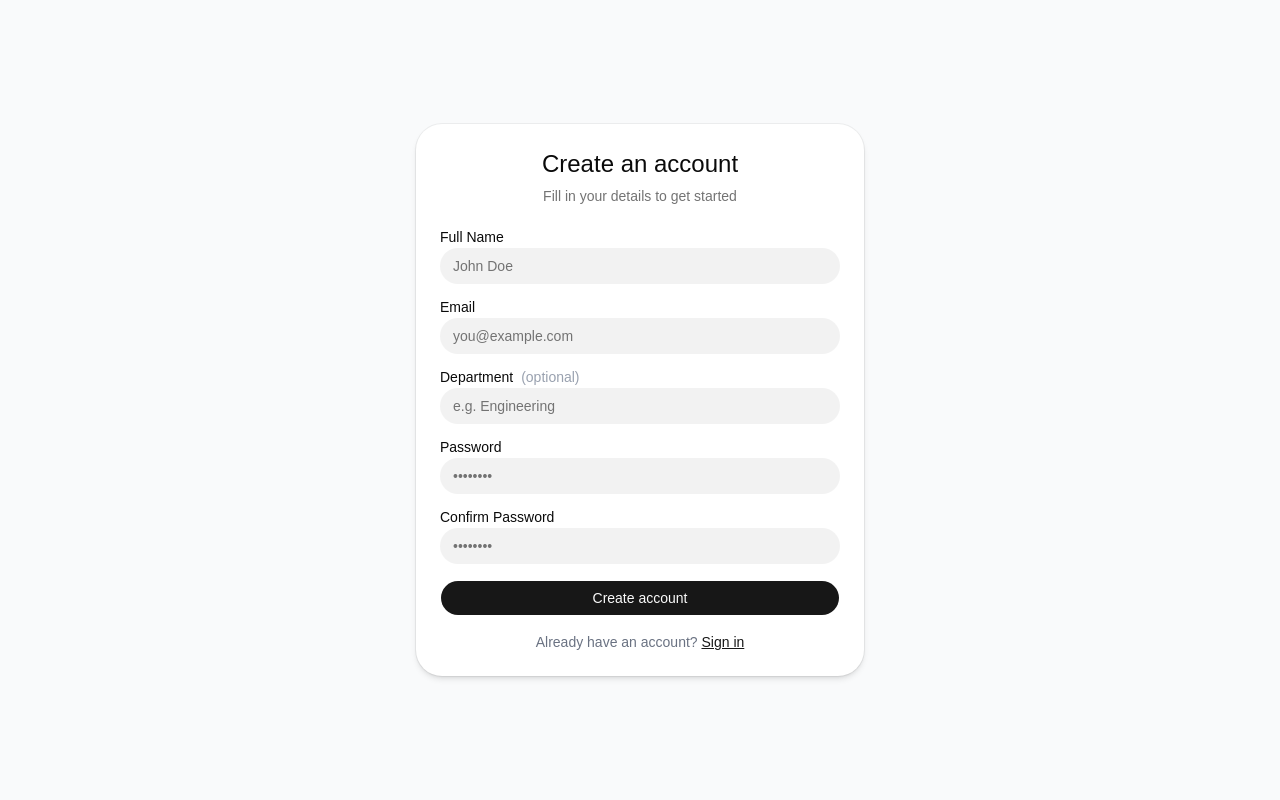
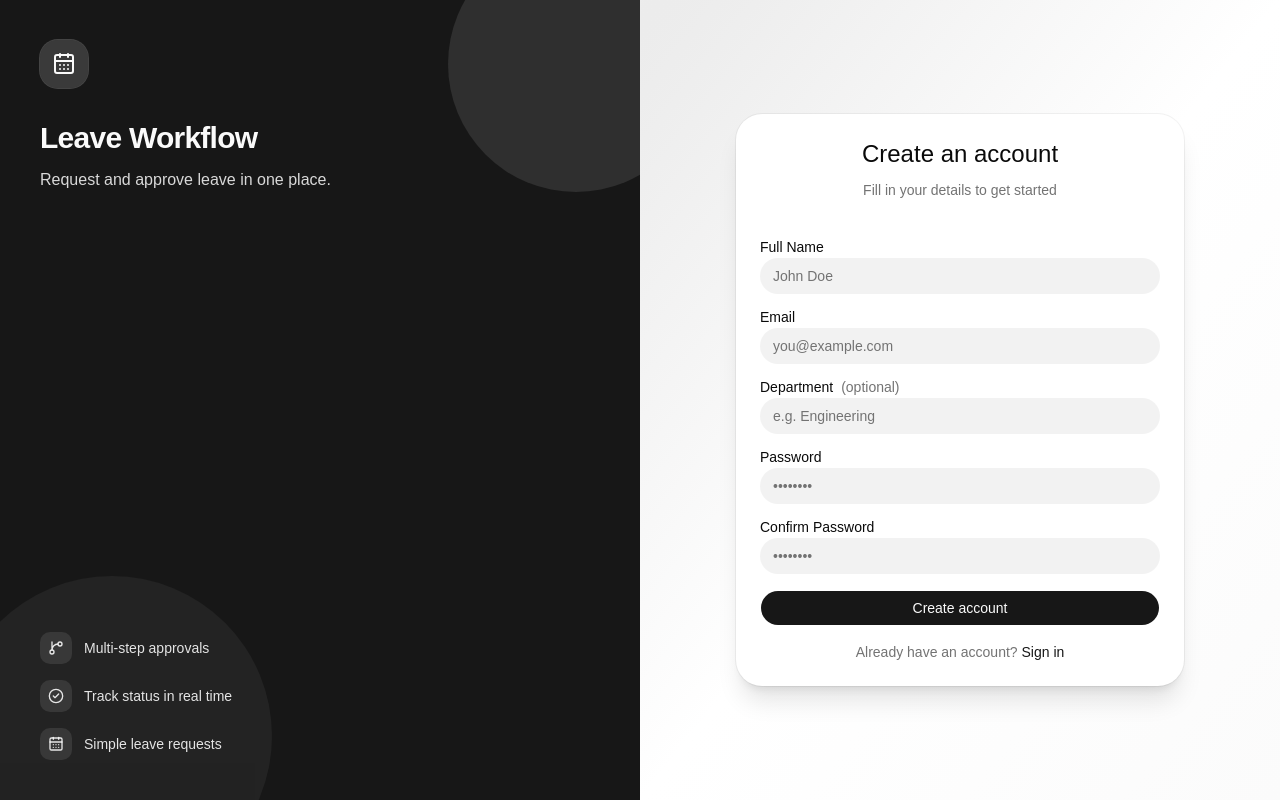
Before and after one commit to NFarhan11/approval_workflow_app, a React app in the folder frontend/: page /register in a window 1280 px wide. Built offline with nearby package versions, Linux system fonts and the light colour scheme; no server answers; the HTML template or start-up script is replaced by a standard one.

Commit message:
change: add AuthLayout for non authenticated pages

```diff
--- /dev/null
+++ b/frontend/src/components/layout/AuthLayout.jsx
@@ -0,0 +1,64 @@
+import { CalendarDays, CheckCircle2, GitBranch } from 'lucide-react'
+import { Card, CardContent, CardDescription, CardHeader, CardTitle } from '@/components/ui/card'
+
+const highlights = [
+    { icon: GitBranch, text: 'Multi-step approvals' },
+    { icon: CheckCircle2, text: 'Track status in real time' },
+    { icon: CalendarDays, text: 'Simple leave requests' },
+]
+
+export default function AuthLayout({ title, description, children }) {
+    return (
+        <div className="min-h-screen lg:grid lg:grid-cols-2">
+            <div className="relative hidden overflow-hidden bg-primary text-primary-foreground lg:flex lg:flex-col lg:justify-between lg:p-10">
+                <div
+                    className="pointer-events-none absolute -right-16 -top-16 size-64 rounded-full bg-primary-foreground/10"
+                    aria-hidden
+                />
+                <div
+                    className="pointer-events-none absolute -bottom-24 -left-12 size-80 rounded-full bg-primary-foreground/5"
+                    aria-hidden
+                />
+
+                <div className="relative">
+                    <div className="mb-8 flex size-12 items-center justify-center rounded-2xl bg-primary-foreground/15 ring-1 ring-primary-foreground/20">
+                        <CalendarDays className="size-6" />
+                    </div>
+                    <h1 className="text-3xl font-bold tracking-tight">Leave Workflow</h1>
+                    <p className="mt-3 max-w-sm text-primary-foreground/85">
+                        Request and approve leave in one place.
+                    </p>
+                </div>
+
+                <ul className="relative space-y-4">
+                    {highlights.map(({ icon: Icon, text }) => (
+                        <li key={text} className="flex items-center gap-3 text-sm text-primary-foreground/90">
+                            <span className="flex size-8 shrink-0 items-center justify-center rounded-lg bg-primary-foreground/10">
+                                <Icon className="size-4" />
+                            </span>
+                            {text}
+                        </li>
+                    ))}
+                </ul>
+            </div>
+
+            <div className="flex min-h-screen flex-col items-center justify-center bg-linear-to-br from-primary/8 via-background to-muted/40 p-6">
+                <div className="mb-8 flex flex-col items-center text-center lg:hidden">
+                    <div className="mb-3 flex size-12 items-center justify-center rounded-2xl bg-primary text-primary-foreground shadow-md">
+                        <CalendarDays className="size-6" />
+                    </div>
+                    <h1 className="text-xl font-semibold text-foreground">Leave Workflow</h1>
+                    <p className="mt-1 text-sm text-muted-foreground">Leave request approvals</p>
+                </div>
+
+                <Card className="w-full max-w-md border-border/60 shadow-xl">
+                    <CardHeader className="space-y-1 pb-4 text-center">
+                        <CardTitle className="text-2xl">{title}</CardTitle>
+                        <CardDescription>{description}</CardDescription>
+                    </CardHeader>
+                    <CardContent>{children}</CardContent>
+                </Card>
+            </div>
+        </div>
+    )
+}
--- a/frontend/src/pages/auth/LoginPage.jsx
+++ b/frontend/src/pages/auth/LoginPage.jsx
@@ -5,9 +5,9 @@ import { z } from 'zod'
 import { useNavigate, Link } from 'react-router-dom'
 import api from '@/services/api'
 import useAuthStore from '@/store/authStore'
+import AuthLayout from '@/components/layout/AuthLayout'
 import { Button } from '@/components/ui/button'
 import { Input } from '@/components/ui/input'
-import { Card, CardContent, CardHeader, CardTitle, CardDescription } from '@/components/ui/card'
 import { Label } from '@/components/ui/label'
 
 const schema = z.object({
@@ -36,25 +36,19 @@ export default function LoginPage() {
     }
 
     return (
-        <div className="min-h-screen flex items-center justify-center bg-gray-50">
-            <Card className="w-full max-w-md">
-                <CardHeader className="text-center">
-                    <CardTitle className="text-2xl">Welcome back</CardTitle>
-                    <CardDescription>Sign in to your account</CardDescription>
-                </CardHeader>
-                <CardContent>
+        <AuthLayout title="Welcome back" description="Sign in to your account">
             <form onSubmit={handleSubmit(onSubmit)} className="space-y-4">
-
                 <div className="space-y-1">
                     <Label htmlFor="email">Email</Label>
                     <Input
                         id="email"
                         type="email"
                         placeholder="you@example.com"
+                        autoComplete="email"
                         {...register('email')}
                     />
                     {errors.email && (
-                                <p className="text-sm text-red-500">{errors.email.message}</p>
+                        <p className="text-sm text-destructive">{errors.email.message}</p>
                     )}
                 </div>
 
@@ -64,31 +58,31 @@ export default function LoginPage() {
                         id="password"
                         type="password"
                         placeholder="••••••••"
+                        autoComplete="current-password"
                         {...register('password')}
                     />
                     {errors.password && (
-                                <p className="text-sm text-red-500">{errors.password.message}</p>
+                        <p className="text-sm text-destructive">{errors.password.message}</p>
                     )}
                 </div>
 
                 {serverError && (
-                            <p className="text-sm text-red-500 text-center">{serverError}</p>
+                    <p className="rounded-lg bg-destructive/10 px-3 py-2 text-center text-sm text-destructive">
+                        {serverError}
+                    </p>
                 )}
 
-                        <Button type="submit" className="w-full" disabled={isSubmitting}>
+                <Button type="submit" className="w-full cursor-pointer" disabled={isSubmitting}>
                     {isSubmitting ? 'Signing in...' : 'Sign in'}
                 </Button>
 
-                        <p className="text-sm text-center text-gray-500">
-                            Don't have an account?{' '}
-                            <Link to="/register" className="text-primary underline">
+                <p className="text-center text-sm text-muted-foreground">
+                    Don&apos;t have an account?{' '}
+                    <Link to="/register" className="font-medium text-primary underline-offset-4 hover:underline">
                         Register
                     </Link>
                 </p>
-
             </form>
-                </CardContent>
-            </Card>
-        </div>
+        </AuthLayout>
     )
 }
--- a/frontend/src/pages/auth/RegisterPage.jsx
+++ b/frontend/src/pages/auth/RegisterPage.jsx
@@ -5,9 +5,9 @@ import { z } from 'zod'
 import { useNavigate, Link } from 'react-router-dom'
 import api from '@/services/api'
 import useAuthStore from '@/store/authStore'
+import AuthLayout from '@/components/layout/AuthLayout'
 import { Button } from '@/components/ui/button'
 import { Input } from '@/components/ui/input'
-import { Card, CardContent, CardHeader, CardTitle, CardDescription } from '@/components/ui/card'
 import { Label } from '@/components/ui/label'
 
 const schema = z.object({
@@ -42,24 +42,18 @@ export default function RegisterPage() {
     }
 
     return (
-        <div className="min-h-screen flex items-center justify-center bg-gray-50">
-            <Card className="w-full max-w-md">
-                <CardHeader className="text-center">
-                    <CardTitle className="text-2xl">Create an account</CardTitle>
-                    <CardDescription>Fill in your details to get started</CardDescription>
-                </CardHeader>
-                <CardContent>
+        <AuthLayout title="Create an account" description="Fill in your details to get started">
             <form onSubmit={handleSubmit(onSubmit)} className="space-y-4">
-
                 <div className="space-y-1">
                     <Label htmlFor="name">Full Name</Label>
                     <Input
                         id="name"
                         placeholder="John Doe"
+                        autoComplete="name"
                         {...register('name')}
                     />
                     {errors.name && (
-                                <p className="text-sm text-red-500">{errors.name.message}</p>
+                        <p className="text-sm text-destructive">{errors.name.message}</p>
                     )}
                 </div>
 
@@ -69,18 +63,22 @@ export default function RegisterPage() {
                         id="email"
                         type="email"
                         placeholder="you@example.com"
+                        autoComplete="email"
                         {...register('email')}
                     />
                     {errors.email && (
-                                <p className="text-sm text-red-500">{errors.email.message}</p>
+                        <p className="text-sm text-destructive">{errors.email.message}</p>
                     )}
                 </div>
 
                 <div className="space-y-1">
-                            <Label htmlFor="department">Department <span className="text-gray-400">(optional)</span></Label>
+                    <Label htmlFor="department">
+                        Department <span className="text-muted-foreground">(optional)</span>
+                    </Label>
                     <Input
                         id="department"
                         placeholder="e.g. Engineering"
+                        autoComplete="organization"
                         {...register('department')}
                     />
                 </div>
@@ -91,10 +89,11 @@ export default function RegisterPage() {
                         id="password"
                         type="password"
                         placeholder="••••••••"
+                        autoComplete="new-password"
                         {...register('password')}
                     />
                     {errors.password && (
-                                <p className="text-sm text-red-500">{errors.password.message}</p>
+                        <p className="text-sm text-destructive">{errors.password.message}</p>
                     )}
                 </div>
 
@@ -104,31 +103,31 @@ export default function RegisterPage() {
                         id="password_confirmation"
                         type="password"
                         placeholder="••••••••"
+                        autoComplete="new-password"
                         {...register('password_confirmation')}
                     />
                     {errors.password_confirmation && (
-                                <p className="text-sm text-red-500">{errors.password_confirmation.message}</p>
+                        <p className="text-sm text-destructive">{errors.password_confirmation.message}</p>
                     )}
                 </div>
 
                 {serverError && (
-                            <p className="text-sm text-red-500 text-center">{serverError}</p>
+                    <p className="rounded-lg bg-destructive/10 px-3 py-2 text-center text-sm text-destructive">
+                        {serverError}
+                    </p>
                 )}
 
-                        <Button type="submit" className="w-full" disabled={isSubmitting}>
+                <Button type="submit" className="w-full cursor-pointer" disabled={isSubmitting}>
                     {isSubmitting ? 'Creating account...' : 'Create account'}
                 </Button>
 
-                        <p className="text-sm text-center text-gray-500">
+                <p className="text-center text-sm text-muted-foreground">
                     Already have an account?{' '}
-                            <Link to="/login" className="text-primary underline">
+                    <Link to="/login" className="font-medium text-primary underline-offset-4 hover:underline">
                         Sign in
                     </Link>
                 </p>
-
             </form>
-                </CardContent>
-            </Card>
-        </div>
+        </AuthLayout>
     )
 }
```
Lines whose indentation alone changed are shown as unchanged.
